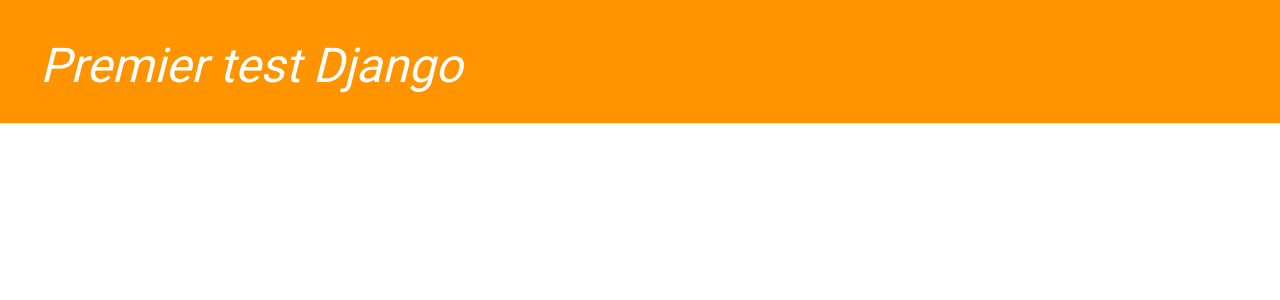
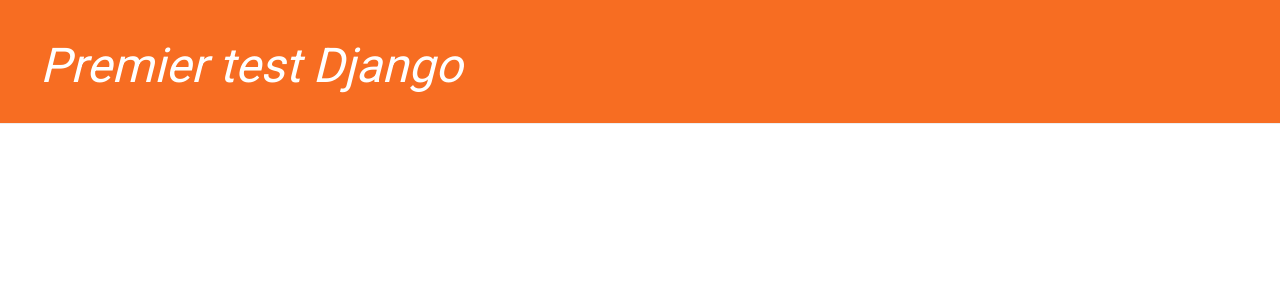
Before and after one commit to jtheze/django-test, a Django app: page / in a window 1280 px wide. Shown: the top 300 px of the page. Run offline with Django 3.2, Linux system fonts and the light colour scheme; data that the repository does not hold is empty; some libraries are stand-ins or nearby versions.

Commit message:
Template modifications

```diff
--- a/blog/static/css/blog.css
+++ b/blog/static/css/blog.css
@@ -1,5 +1,5 @@
 .page-header {
-    background-color: #ff9400;
+  background-color: #F76D22;
   margin-top: 0;
   padding: 20px 20px 20px 40px;
 }
--- /dev/null
+++ b/blog/templates/blog/base.html
@@ -0,0 +1,25 @@
+{% load staticfiles %}
+<!DOCTYPE html>
+<html>
+  <head>
+    <meta charset="utf-8">
+    <title>Test Django</title>
+    <link rel="stylesheet" href="//maxcdn.bootstrapcdn.com/bootstrap/3.2.0/css/bootstrap.min.css">
+    <link rel="stylesheet" href="//maxcdn.bootstrapcdn.com/bootstrap/3.2.0/css/bootstrap-theme.min.css">
+    <link href="https://fonts.googleapis.com/css?family=Roboto&subset=latin,latin-ext" rel="stylesheet">
+    <link rel="stylesheet" href="{% static 'css/blog.css' %}">
+  </head>
+  <body>
+    <div class="page-header">
+        <h1><a href="/">Premier test Django</a></h1>
+    </div>
+    <div class="content container">
+        <div class="row">
+            <div class="col-md-8">
+            {% block content %}
+            {% endblock %}
+            </div>
+        </div>
+    </div>
+</body>
+</html>
--- a/blog/templates/blog/post_list.html
+++ b/blog/templates/blog/post_list.html
@@ -1,23 +1,6 @@
-{% load staticfiles %}
-<!DOCTYPE html>
-<html>
-  <head>
-    <meta charset="utf-8">
-    <title>Test Django</title>
-    <link rel="stylesheet" href="//maxcdn.bootstrapcdn.com/bootstrap/3.2.0/css/bootstrap.min.css">
-    <link rel="stylesheet" href="//maxcdn.bootstrapcdn.com/bootstrap/3.2.0/css/bootstrap-theme.min.css">
-    <link href="https://fonts.googleapis.com/css?family=Roboto&subset=latin,latin-ext" rel="stylesheet">
-    <link rel="stylesheet" href="{% static 'css/blog.css' %}">
-  </head>
-  <body>
-    <div class="page-header">
-      <h1><a href="">Premier test Django</a></h1>
-    </div>
+{% extends 'blog/base.html' %}
 
-    <div>
-      <div class="content container">
-        <div class="row">
-            <div class="col-md-8">
+{% block content %}
     {% for post in posts %}
         <div class="post">
             <div class="date">
@@ -27,9 +10,4 @@
             <p>{{ post.text|linebreaksbr }}</p>
         </div>
     {% endfor %}
-            </div>
-        </div>
-      </div>
-    </div>
-  </body>
-</html>
+{% endblock content %}
```
Lines whose indentation alone changed are shown as unchanged.
